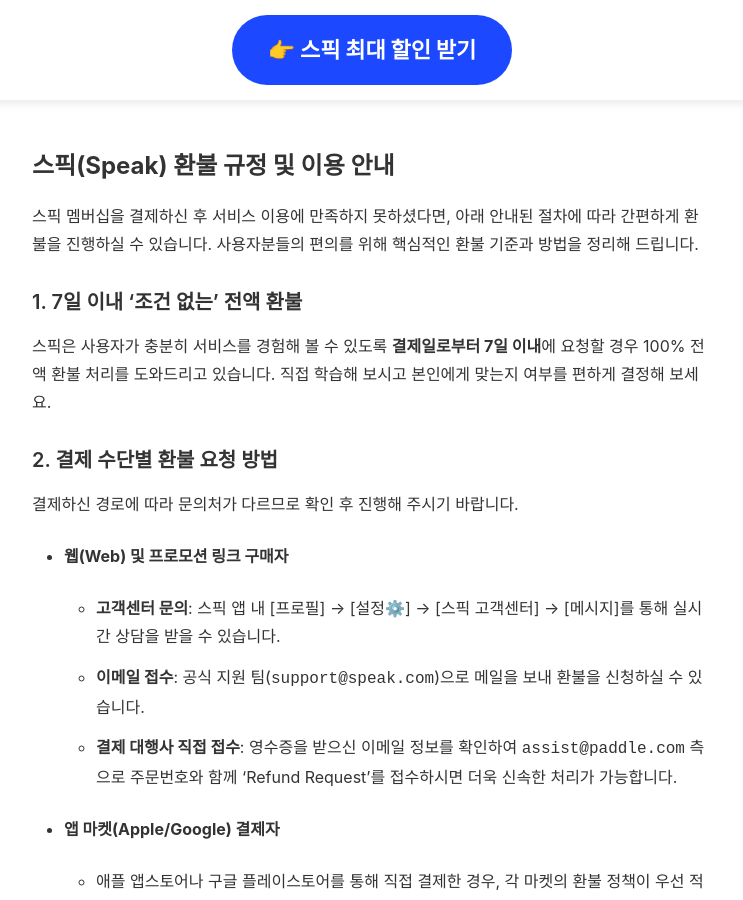
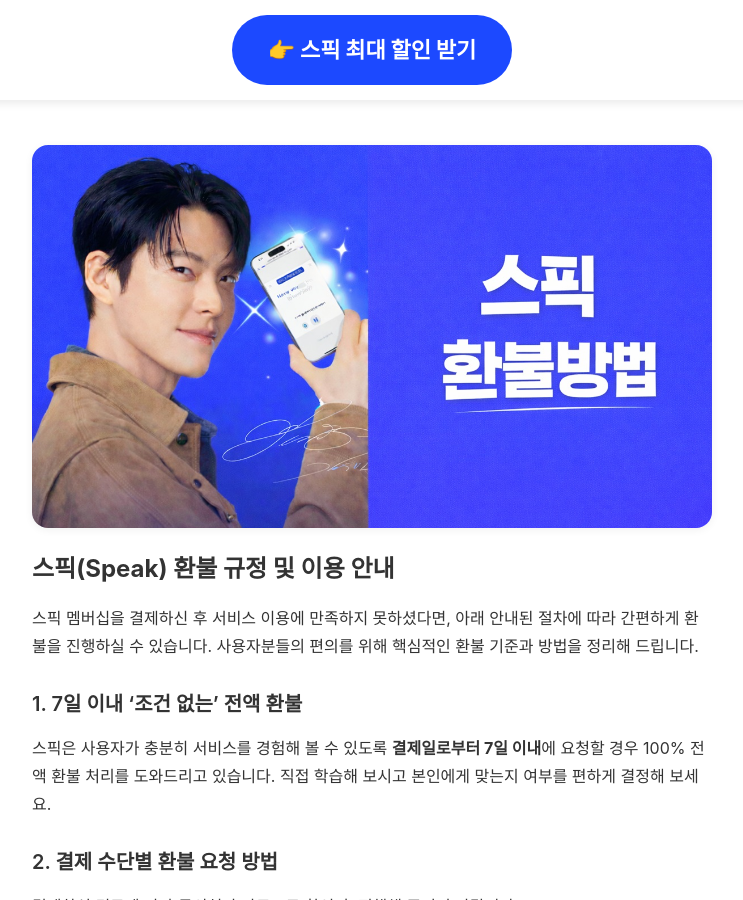
Before and after one commit to kjsjdw/speak_event_page, a Jekyll site: the page built from refund.md, in a window 1280 px wide and 900 px high. Shown: the whole window, without its empty margins (268-1011 px from the left). Built offline with Jekyll 4.4.1, drawn with Linux system fonts in a browser that asks for light colours; some web fonts are replaced.

Commit message:
Update refund.md

```diff
--- a/refund.md
+++ b/refund.md
@@ -3,7 +3,17 @@ layout: default
 title: 스픽 환불 규정 및 결제 방법 안내 (2026)
 permalink: /refund/
 description: "스픽 환불, 1분 만에 확인하세요! 2026년 최신 규정부터 결제 수단별 취소 방법, 주의사항까지 누구나 쉽게 따라 할 수 있도록 가장 정확하게 안내해 드립니다."
+image: /content/images/refund.jpg
 ---
+
+<div class="step-media" style="margin: 20px 0 24px 0;">
+  <img src="/content/images/refund.jpg"
+       width="100%"
+       alt="스픽 환불 규정 안내 대표 이미지"
+       title="스픽 환불 규정 및 결제 방법 안내"
+       loading="eager"
+       style="display:block; margin:0 auto;">
+</div>
 
 ## 스픽(Speak) 환불 규정 및 이용 안내
 
```
